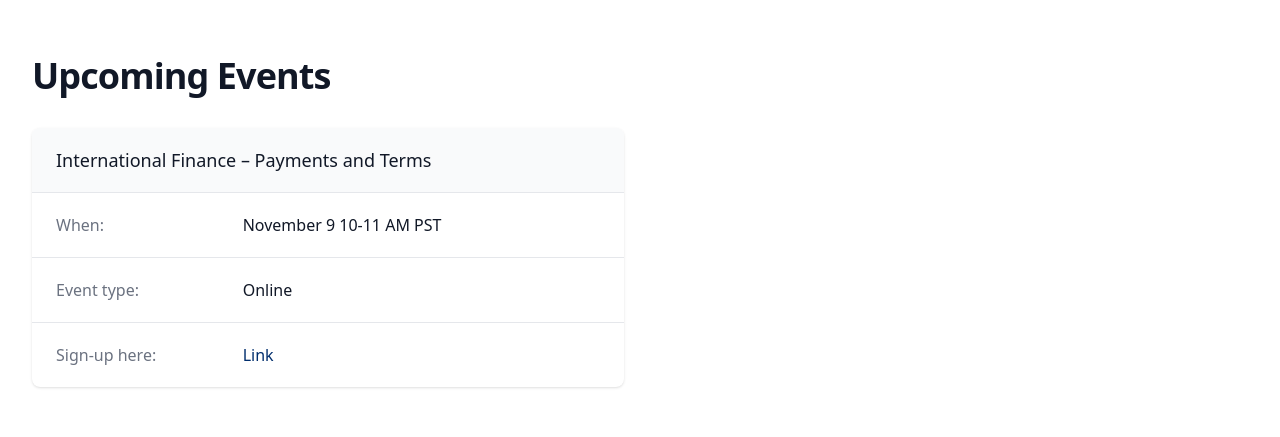
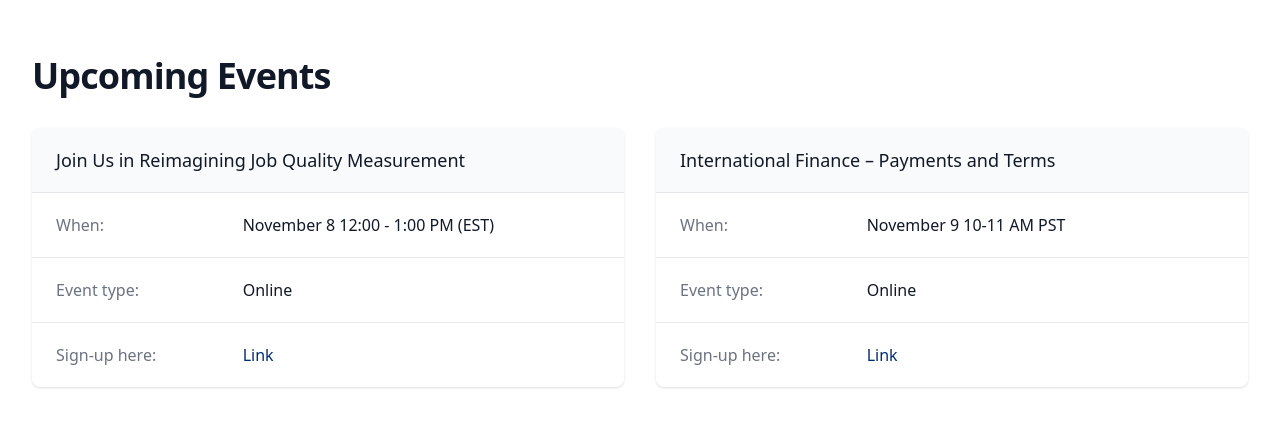
Before and after one commit to ericagirges/cnpp-website, a Next.js app in the folder app/: page /region/arizona in a window 1280 px wide. Shown: the part 960-1397 px from the top of the page. Built offline with nearby package versions, Linux system fonts and the light colour scheme.

Commit message:
Update StateContent.js

```diff
--- a/app/page-content/StateContent.js
+++ b/app/page-content/StateContent.js
@@ -31,7 +31,14 @@ export const StateData = {
     ],
     body: 'IRC CNPP will support the small business communities in Metro Phoenix and the surrounding area by providing information and tools to help stabilize and grow local small businesses, including individualized counseling, mentoring, and training.  Business advisors can also help small business owners apply for small business relief grants and loans and assist small business owners who have already received COVID-19 relief loans prepare documentation in support of loan forgiveness. This includes the current City of Phoenix Business Relief grant program. Project partners offer specialized supports to small agricultural and related businesses.  Interpretation services for all services and trainings are available upon request.',
     events: [
-                            {
+                                        {
+        title: 'Join Us in Reimagining Job Quality Measurement',
+        date: 'November 8',
+        time: '12:00 - 1:00 PM (EST)',
+        type: 'Online',
+        link: 'https://www.eventbrite.com/e/join-us-in-reimagining-job-quality-measurement-tickets-416788604937?aff=estw&utm-campaign=social&utm-content=attendeeshare&utm-medium=discovery&utm-source=tw&utm-term=listing',
+      },
+      {
         title: 'International Finance – Payments and Terms',
         date: 'November 9',
         time: '10-11 AM PST',
@@ -114,6 +121,13 @@ export const StateData = {
         time: '11:00 AM - 1:00 PM (PDT)',
         type: 'Online',
         link: 'https://sdsbdc.ecenterdirect.com/events/16232',
+      },
+                     {
+        title: 'Join Us in Reimagining Job Quality Measurement',
+        date: 'November 8',
+        time: '12:00 - 1:00 PM (EST)',
+        type: 'Online',
+        link: 'https://www.eventbrite.com/e/join-us-in-reimagining-job-quality-measurement-tickets-416788604937?aff=estw&utm-campaign=social&utm-content=attendeeshare&utm-medium=discovery&utm-source=tw&utm-term=listing',
       },
                       {
         title: 'Creating a Sales Plan That Produces Long-term Results',
@@ -246,6 +260,13 @@ export const StateData = {
     ],
     body: 'IRC CNPP will support the small business communities in metro Atlanta and the surrounding areas by providing information and tools to help stabilize and grow local business, including individualized counseling, mentoring, and training. Business advisors can also help small business owners apply for small business relief grants and loans and assist small business owners who have already received COVID-19 relief loans prepare documentation in support of loan forgiveness.  This includes the current City of Atlanta Resurgence Grant.   Partners in this project also have business incubator programs for women and BIPOC entrepreneurs.  Interpretation services for all services and trainings are available upon request.',
     events: [
+                     {
+        title: 'Join Us in Reimagining Job Quality Measurement',
+        date: 'November 8',
+        time: '12:00 - 1:00 PM (EST)',
+        type: 'Online',
+        link: 'https://www.eventbrite.com/e/join-us-in-reimagining-job-quality-measurement-tickets-416788604937?aff=estw&utm-campaign=social&utm-content=attendeeshare&utm-medium=discovery&utm-source=tw&utm-term=listing',
+      },
       {
         title: 'How To Do Business With UGA',
         date: 'November 9',
@@ -324,6 +345,13 @@ export const StateData = {
         location: 'The Iowa Center (2210 Grand Ave, Des Moines, IA 50312)',
         link: 'https://theiowacenter.org/event/the-story-of-the-east-village/',
           },
+                     {
+        title: 'Join Us in Reimagining Job Quality Measurement',
+        date: 'November 8',
+        time: '12:00 - 1:00 PM (EST)',
+        type: 'Online',
+        link: 'https://www.eventbrite.com/e/join-us-in-reimagining-job-quality-measurement-tickets-416788604937?aff=estw&utm-campaign=social&utm-content=attendeeshare&utm-medium=discovery&utm-source=tw&utm-term=listing',
+      },
               {
         title: 'Small Business Essential: Year-End Tax Planning For Small Businesses',
         date: 'November 15',
@@ -386,6 +414,13 @@ export const StateData = {
         type: 'In Person',
           address: '1 W Main St Chanute KS 66720',
         link: 'https://ksbdc.ecenterdirect.com/events/27628',
+      },
+                     {
+        title: 'Join Us in Reimagining Job Quality Measurement',
+        date: 'November 8',
+        time: '12:00 - 1:00 PM (EST)',
+        type: 'Online',
+        link: 'https://www.eventbrite.com/e/join-us-in-reimagining-job-quality-measurement-tickets-416788604937?aff=estw&utm-campaign=social&utm-content=attendeeshare&utm-medium=discovery&utm-source=tw&utm-term=listing',
       },
                  {
         title: 'How to Write a Business Plan',
@@ -466,6 +501,13 @@ export const StateData = {
         type: 'Online',
         link: 'https://clients.utahsbdc.org/reg.aspx?mode=event&event=6420092',
       },
+                     {
+        title: 'Join Us in Reimagining Job Quality Measurement',
+        date: 'November 8',
+        time: '12:00 - 1:00 PM (EST)',
+        type: 'Online',
+        link: 'https://www.eventbrite.com/e/join-us-in-reimagining-job-quality-measurement-tickets-416788604937?aff=estw&utm-campaign=social&utm-content=attendeeshare&utm-medium=discovery&utm-source=tw&utm-term=listing',
+      },
           {
         title: 'Business Essentials',
         date: 'November 10',
```
